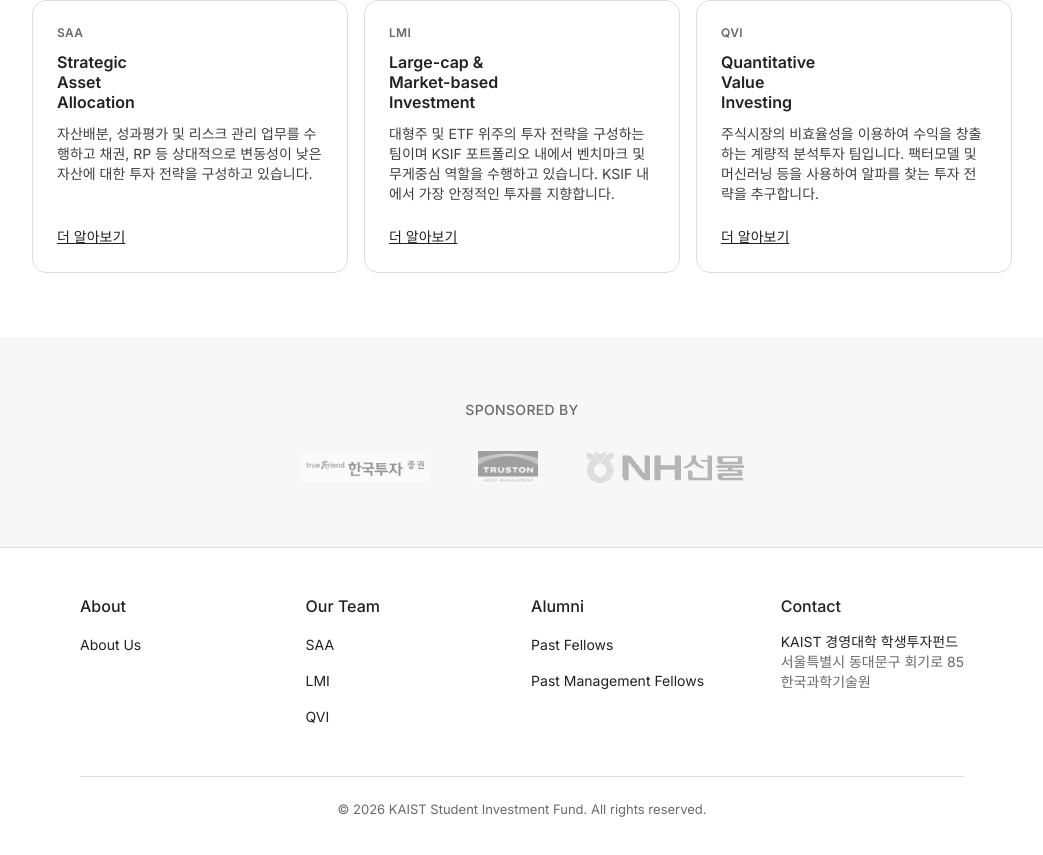
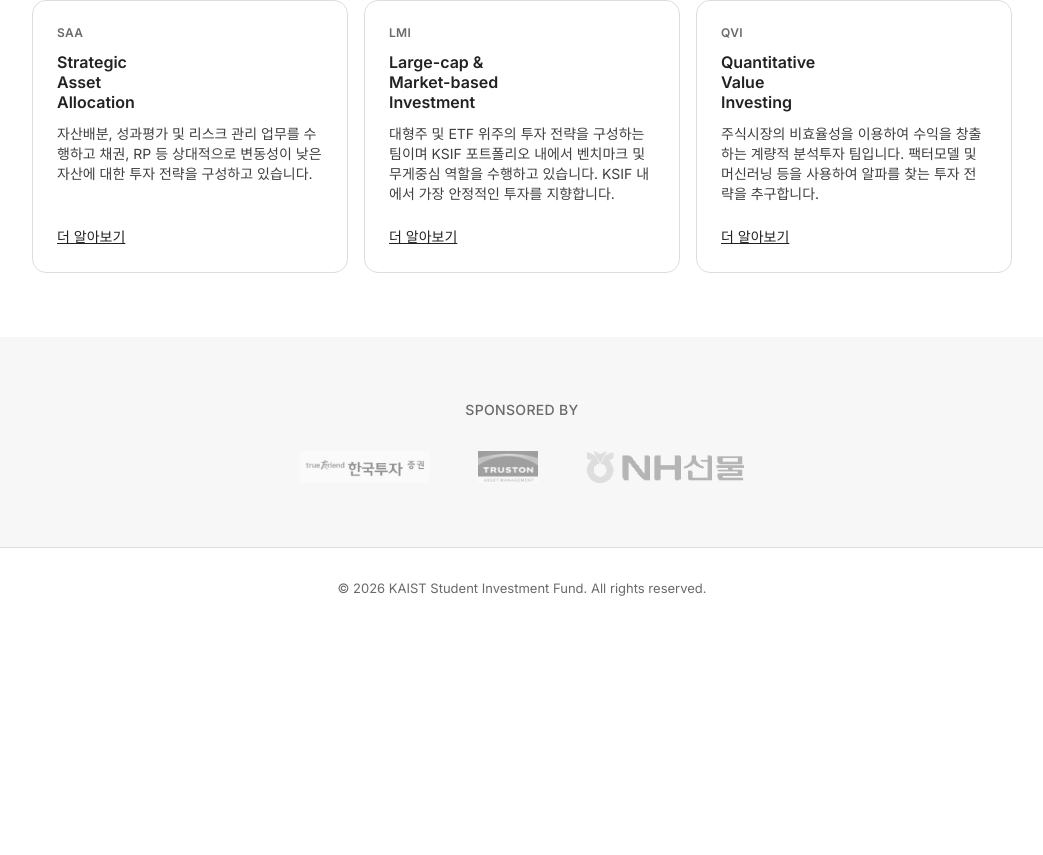
Before and after one commit to ksif-dev/ksif-homepage, a React (Vite) app: page / in a window 1280 px wide. Shown: the part 788-1643 px from the top of the page, without its empty margins (118-1161 px from the left). After the commit the page ends 1416 px from the top, so only its background shows below. Built offline with nearby package versions, Linux system fonts and the light colour scheme.

Commit message:
footer 수정

```diff
--- a/src/components/Footer.tsx
+++ b/src/components/Footer.tsx
@@ -1,77 +1,10 @@
-import { Link } from 'react-router';
-
-const columns = [
-  {
-    heading: 'About',
-    links: [{ to: '/about-us', label: 'About Us' }],
-  },
-  {
-    heading: 'Our Team',
-    links: [
-      { to: '/team/saa', label: 'SAA' },
-      { to: '/team/lmi', label: 'LMI' },
-      { to: '/team/qvi', label: 'QVI' },
-    ],
-  },
-  {
-    heading: 'Alumni',
-    links: [
-      { to: '/alumni', label: 'Past Fellows' },
-      { to: '/alumni-mgmr', label: 'Past Management Fellows' },
-    ],
-  },
-];
-
 export const Footer = () => {
   return (
     <footer className="bg-white border-t border-[#dddddd]">
-      <div className="max-w-245 mx-auto px-12 py-12">
-        <div className="grid grid-cols-1 md:grid-cols-[1fr_auto] gap-12">
-          {/* Link columns */}
-          <div className="grid grid-cols-1 sm:grid-cols-3 gap-6">
-            {columns.map((col) => (
-              <div key={col.heading}>
-                <p className="text-[16px] font-medium leading-tight text-[#222222] mb-4">
-                  {col.heading}
-                </p>
-                <ul className="flex flex-col gap-3">
-                  {col.links.map((link) => (
-                    <li key={link.to}>
-                      <Link
-                        to={link.to}
-                        className="text-[14px] font-normal leading-[1.43] text-[#222222] hover:underline transition-colors"
-                      >
-                        {link.label}
-                      </Link>
-                    </li>
-                  ))}
-                </ul>
-              </div>
-            ))}
-          </div>
-
-          {/* Contact */}
-          <div className="shrink-0">
-            <p className="text-[16px] font-medium leading-tight text-[#222222] mb-4">
-              Contact
-            </p>
-            <p className="text-[14px] font-normal leading-[1.43] text-[#222222]">
-              KAIST 경영대학 학생투자펀드
-            </p>
-            <p className="text-[14px] font-normal leading-[1.43] text-[#6a6a6a]">
-              서울특별시 동대문구 회기로 85
-            </p>
-            <p className="text-[14px] font-normal leading-[1.43] text-[#6a6a6a]">
-              한국과학기술원
-            </p>
-          </div>
-        </div>
-
-        <div className="mt-12 pt-6 border-t border-[#dddddd]">
-          <p className="text-[13px] font-normal leading-[1.23] text-[#6a6a6a] text-center">
-            &copy; 2026 KAIST Student Investment Fund. All rights reserved.
-          </p>
-        </div>
+      <div className="max-w-245 mx-auto px-12 py-8">
+        <p className="text-[13px] font-normal leading-[1.23] text-[#6a6a6a] text-center">
+          &copy; 2026 KAIST Student Investment Fund. All rights reserved.
+        </p>
       </div>
     </footer>
   );
```
